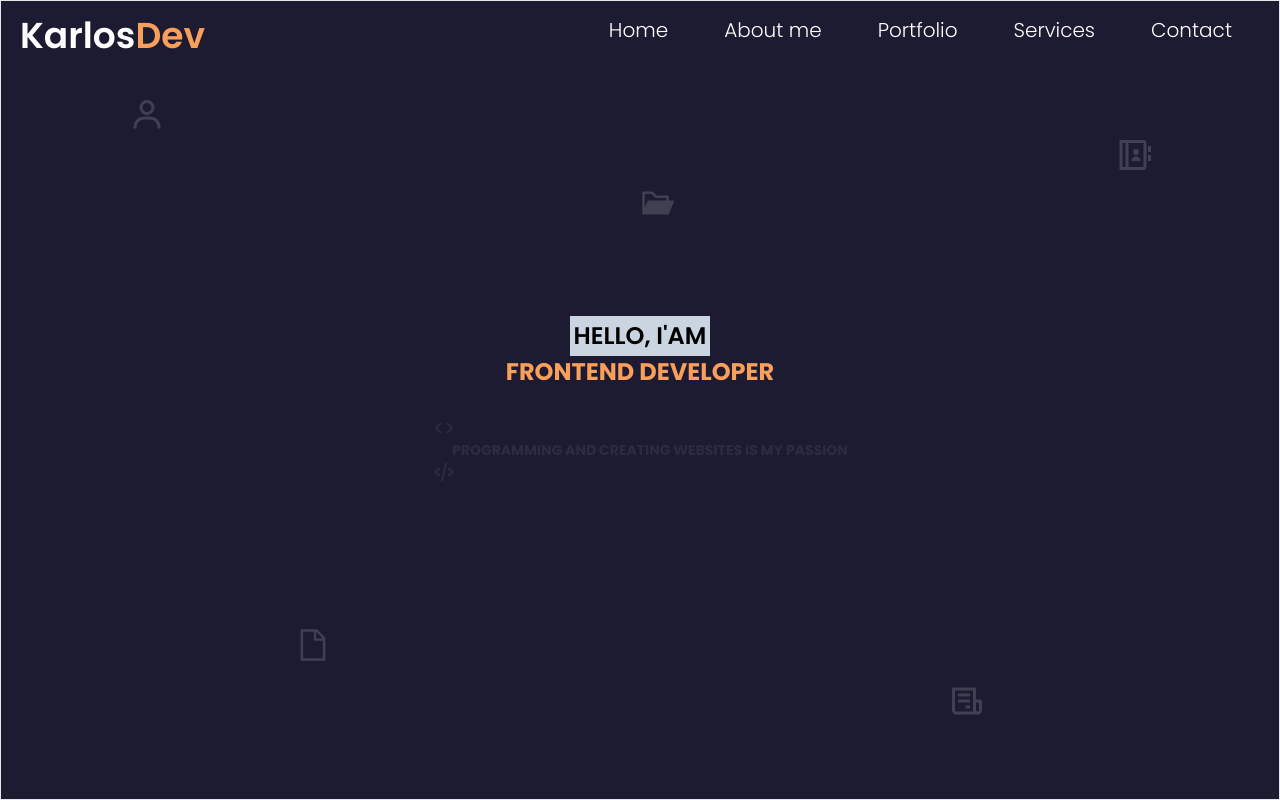
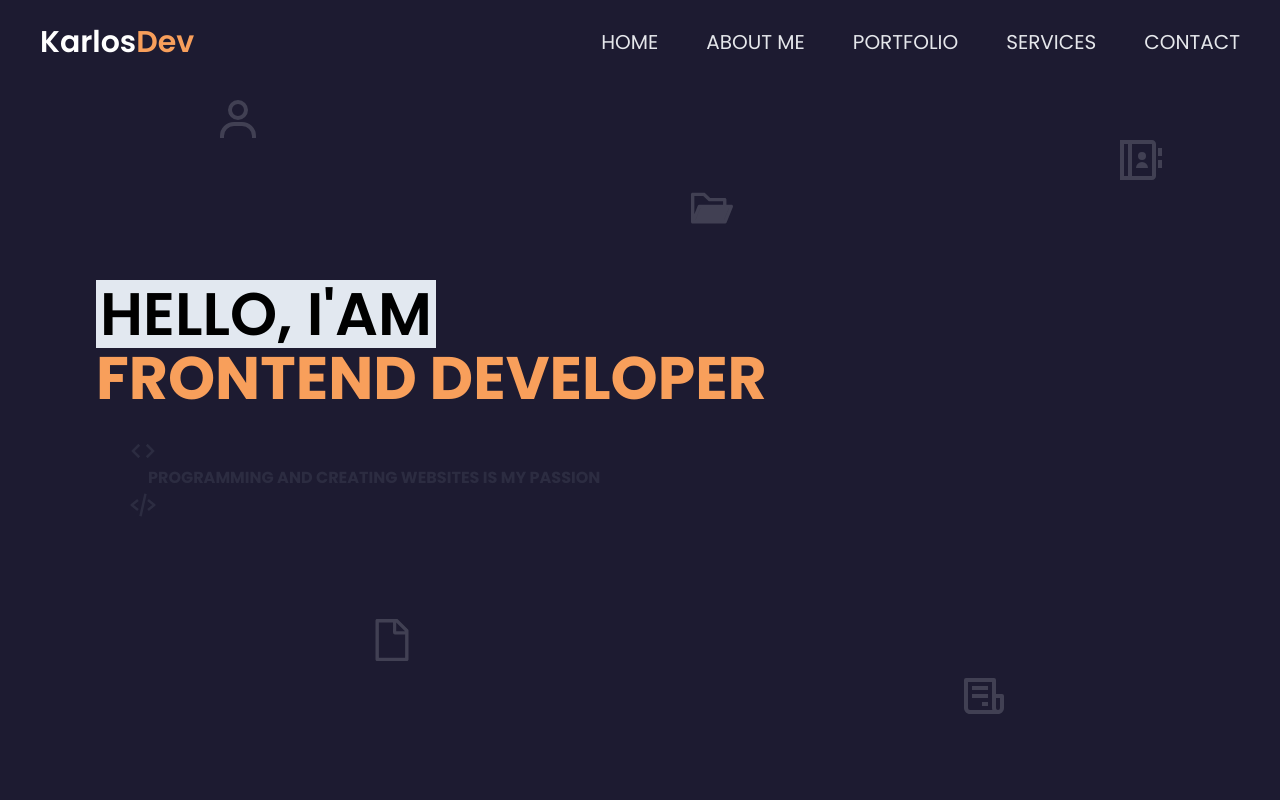
Before and after one commit to Skwar20/Portfolio-react, a React (Vite) app: page / in a window 1280 px wide. Built offline with nearby package versions, Linux system fonts and the light colour scheme.

Commit message:
Finish header full responsive and fix error

```diff
--- a/src/components/Burger.jsx
+++ b/src/components/Burger.jsx
@@ -2,7 +2,7 @@ import React from 'react';
 import { RxHamburgerMenu } from 'react-icons/rx';
 const Burger = () => {
   return (
-    <div className='fixed right-5 top-4'>
+    <div className='fixed right-5 top-6 z-20'>
       <RxHamburgerMenu className='text-3xl' />
     </div>
   );
--- a/src/components/LinkNav.jsx
+++ b/src/components/LinkNav.jsx
@@ -4,29 +4,19 @@ const LinkNav = () => {
     <div>
       <ul className='md:flex'>
         <a href='#home'>
-          <li className='py-5 text-2xl font-light md:py-0 md:pl-7 md:text-xl lg:px-7 xl:2xl hover:text-fourth duration-300'>
-            Home
-          </li>
+          <li className='navLink'>Home</li>
         </a>
         <a href='#About'>
-          <li className='py-5 text-2xl font-light md:py-0 md:pl-7 md:text-xl lg:px-7 xl:2xl hover:text-fourth duration-300'>
-            About me
-          </li>
+          <li className='navLink'>About me</li>
         </a>
         <a href='#Portfolio'>
-          <li className='py-5 text-2xl font-light md:py-0 md:pl-7 md:text-xl lg:px-7 xl:2xl hover:text-fourth duration-300'>
-            Portfolio
-          </li>
+          <li className='navLink'>Portfolio</li>
         </a>
         <a href='#Services'>
-          <li className='py-5 text-2xl font-light md:py-0 md:pl-7 md:text-xl lg:px-7 xl:2xl hover:text-fourth duration-300'>
-            Services
-          </li>
+          <li className='navLink'>Services</li>
         </a>
         <a href='#Contact'>
-          <li className='py-5 text-2xl font-light md:py-0 md:pl-7 md:text-xl lg:px-7 xl:2xl hover:text-fourth duration-300'>
-            Contact
-          </li>
+          <li className='navLink'>Contact</li>
         </a>
       </ul>
     </div>
--- a/src/index.css
+++ b/src/index.css
@@ -15,7 +15,14 @@ html {
 }
 
 body {
+  position: relative;
   background-color: #1d1b31;
   color: white;
   font-family: Poppins;
 }
+
+@layer components {
+  .navLink {
+    @apply relative my-9 text-2xl font-normal text-gray-200 uppercase md:my-0 md:ml-4 md:text-base lg:mx-5 xl:ml-7 xl:text-xl before:absolute before:left-0 before:-bottom-1 before:w-full before:h-0.5 before:bg-fourth before:scale-0 hover:before:scale-100 before:duration-500;
+  }
+}
--- a/src/pages/Header.jsx
+++ b/src/pages/Header.jsx
@@ -5,27 +5,27 @@ import { RiContactsBookLine } from 'react-icons/ri';
 const Home = () => {
   return (
     <div
-      className='w-auto h-screen relative flex flex-col items-center justify-center border'
+      className='w-auto h-screen relative flex flex-col items-center justify-center lg:items-start lg:ml-[6rem]'
       id='Home'
     >
-      <p className='p-1 text-2xl uppercase bg-slate-300 text-black font-semibold'>
+      <p className='p-1 text-2xl uppercase bg-slate-200 text-black font-semibold md:text-4xl lg:text-6xl'>
         Hello, I'am
       </p>
-      <h1 className='text-2xl uppercase text-fourth font-bold'>
+      <h1 className='text-2xl uppercase text-fourth font-bold md:text-5xl lg:text-6xl'>
         Frontend Developer
       </h1>
       <div className='text-gray-500/20 uppercase text-sm px-8 mt-7'>
-        <BiCode className='text-2xl' />
-        <p className='font-bold ml-5'>
+        <BiCode className='text-2xl  md:text-3xl' />
+        <p className='font-bold ml-5 md:text-base'>
           programming and creating websites is my passion
         </p>
-        <BiCodeAlt className='text-2xl' />
+        <BiCodeAlt className='text-2xl md:text-3xl' />
       </div>
-      <BiUser className='text-4xl text-gray-300/20 blur-[0.7px] absolute top-[12%] left-[10%] hover:scale-125 duration-300' />
-      <AiTwotoneFolderOpen className='text-4xl text-gray-300/20 blur-[0.7px] absolute top-[23%] left-[50%] hover:scale-125 duration-300' />
-      <RiContactsBookLine className='text-4xl text-gray-300/20 blur-[0.7px] absolute top-[17%] right-[10%] hover:scale-125 duration-300' />
-      <AiOutlineFile className='text-4xl text-gray-300/20 blur-[0.7px] absolute bottom-[17%] left-[23%] hover:scale-125 duration-300' />
-      <BiReceipt className='text-4xl text-gray-300/20 blur-[0.7px] absolute bottom-[10%] right-[23%] hover:scale-125 duration-300' />
+      <BiUser className='text-4xl xl:text-5xl text-gray-300/20 blur-[0.7px] absolute top-[12%] left-[10%] hover:scale-125 duration-300' />
+      <AiTwotoneFolderOpen className='text-4xl xl:text-5xl text-gray-300/20 blur-[0.7px] absolute top-[23%] left-[50%] hover:scale-125 duration-300' />
+      <RiContactsBookLine className='text-4xl xl:text-5xl text-gray-300/20 blur-[0.7px] absolute top-[17%] right-[10%] hover:scale-125 duration-300' />
+      <AiOutlineFile className='text-4xl xl:text-5xl text-gray-300/20 blur-[0.7px] absolute bottom-[17%] left-[23%] hover:scale-125 duration-300' />
+      <BiReceipt className='text-4xl xl:text-5xl text-gray-300/20 blur-[0.7px] absolute bottom-[10%] right-[23%] hover:scale-125 duration-300' />
     </div>
   );
 };
--- a/src/pages/Nav.jsx
+++ b/src/pages/Nav.jsx
@@ -9,28 +9,28 @@ const Nav = () => {
   };
   return (
     <div className='fixed z-50'>
-      <nav className=''>
+      <nav>
         <div
           className={`${
             menuOpen ? 'translate-x-0' : 'translate-x-full'
-          } w-screen h-screen flex items-center justify-center fixed bg-seconds duration-500 md:hidden`}
+          } w-screen h-screen flex items-center justify-center fixed bg-seconds duration-500 md:hidden z-10`}
           onClick={handleToggleMenu}
         >
           <LinkNav />
         </div>
         <a href=''>
-          <h2 className='text-2xl font-semibold z-50 md:text-3xl lg:text-4xl fixed top-4 left-5'>
+          <h2 className='text-2xl font-semibold  md:text-3xl lg:text-3xl fixed top-6 left-5 xl:left-10'>
             Karlos
             <span className=' text-fourth'>Dev</span>
           </h2>
         </a>
         <div
-          className='z-50 md:hidden'
+          className='z-20 md:hidden'
           onClick={handleToggleMenu}
         >
           <Burger />
         </div>
-        <div className='hidden  md:flex fixed right-5 top-4'>
+        <div className='hidden  md:flex fixed right-5 top-7'>
           <LinkNav />
         </div>
       </nav>
```
Also changed, not shown: 1 other file (tests, documents, lock files or other folders).
